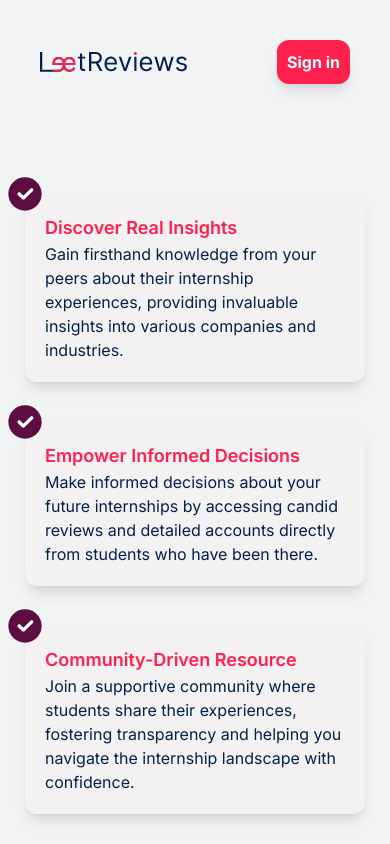
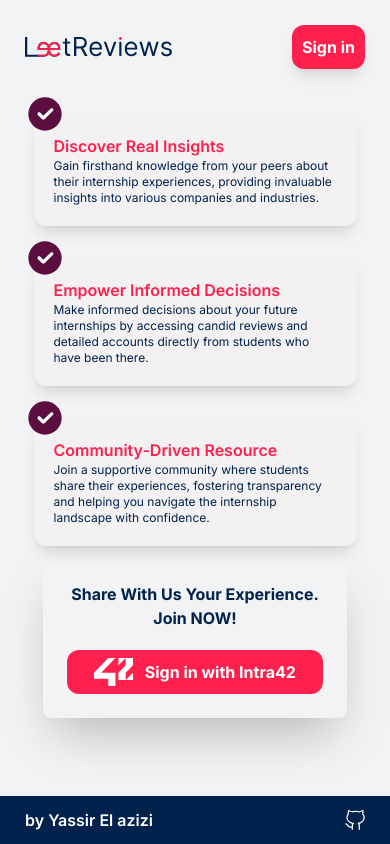
Before and after one commit to yel-aziz/Reviews-Leet, a Next.js app in the folder containers/nextjs/front-end/: page /login in a window 390 px wide. Shown: the top 844 px of the page. Built offline with nearby package versions, Linux system fonts and the light colour scheme.

Commit message:
feat/fix(loginPage): minor changes made the page consist decreased size on mobile screens - fix scroll issue(removed useless margin attr)

```diff
--- a/containers/nextjs/front-end/app/layout.tsx
+++ b/containers/nextjs/front-end/app/layout.tsx
@@ -22,7 +22,7 @@
   return (
 
 
-    <html lang="en" className=' bg-[#F1F3F5] mb-5'>
+    <html lang="en" className=' bg-[#F1F3F5]'>
       <body>
         <header>
          {!desire && <Navbar />}
--- a/containers/nextjs/front-end/app/login/page.tsx
+++ b/containers/nextjs/front-end/app/login/page.tsx
@@ -24,7 +24,7 @@
     ];
     return (
       <div className="flex flex-col justify-between items-center w-full h-screen">
-        <div className="flex items-center justify-between w-full p-10">
+        <div className="flex items-center justify-between w-full p-[25px]">
           <img
             src="/leet-reviews-logo.svg"
             alt="leet-reviews-logo"
@@ -36,25 +36,29 @@
             </div>
           </Link>
         </div>
-        <div className="self-center flex flex-col gap-10 my-[70px] mx-[25px]">
+        <div className="self-center flex flex-col items-center gap-10 max-md:gap-3 my-[70px] max-md:my-[0px] mx-[25px]">
           {cards.map((card, index) => {
             return (
+              <div className="w-full max-w-[600px] transform transition-transform duration-300 hover:scale-105 flex flex-col">
                 <div
                   key={index}
-                className={`transform transition-transform duration-300 hover:scale-105 rounded-xl hover:shadow-2xl bg-quinary shadow-lg h-max max-w-[500px]
-                  `}
+                  //   className={`rounded-xl hover:shadow-2xl bg-quinary bg-[green] shadow-lg h-max max-w-[500px]
+                  // `}
                   // index === 0 ? "ml-[-50px]" : index === 1 ? "" : "ml-[50px]"
                 >
                   <img
                     src="/check-mark.svg"
                     alt="check-mark"
-                  className="h-10 w-10 relative z-10 mt-[-20px] ml-[-20px]"
+                    className="h-10 w-10 relative z-10"
                   />
-                <div className="px-5 pb-5">
-                  <span className="text-primary font-semibold text-lg">
+                  <div className="p-5 rounded-xl hover:shadow-2xl bg-quinary shadow-lg mt-[-20px] w-[95%] mx-auto">
+                    <span className="text-primary font-semibold text-lg max-md:text-base">
                       {card.title}
                     </span>
-                  <p className="text-quaternary text-base">{card.subTitle}</p>
+                    <p className="text-quaternary text-base max-md:text-xs">
+                      {card.subTitle}
+                    </p>
+                  </div>
                 </div>
               </div>
             );
@@ -66,7 +70,7 @@
             alt="PointingHandEmoji.png"
             className="w-[30px] rotate-[135deg] mt-[20px]"
         /> */}
-          <div className="flex flex-col justify-center items-center shadow-2xl rounded-lg p-6 self-center my-10 gap-5">
+          <div className="flex flex-col justify-center items-center shadow-2xl rounded-lg p-6 self-center my-10 max-md:my-3 gap-5">
             <div className="flex flex-col items-center text-quaternary font-bold text-3xl max-md:text-base max-lg:text-xl">
               <p>Share With Us Your Experience.</p>
               <p>Join NOW!</p>
@@ -84,13 +88,13 @@
             className="w-[30px] rotate-[225deg] mt-[20px] transform scale-x-[-1] ml-[-50px]"
         /> */}
         </div>
-        <div className="flex text-white bg-quaternary justify-between items-center font-semibold py-3 px-10 w-full mt-auto">
+        <div className="flex text-white bg-quaternary justify-between items-center font-semibold py-3 px-10 max-md:px-[25px] w-full mt-auto">
           <a href="https://www.linkedin.com/in/yassir-el-azizi-1ba527216/">
             by Yassir El azizi
           </a>
           {/* <span>LeetReviews 2024</span> */}
           <a href="https://github.com/yel-aziz/Reviews-Leet" target="_blank">
-            <img src="/github-logo.svg" alt="github-logo" className="w-10" />
+            <img src="/github-logo.svg" alt="github-logo" className="w-10 max-md:w-5" />
           </a>
         </div>
       </div>
```
Lines whose indentation alone changed are shown as unchanged.
